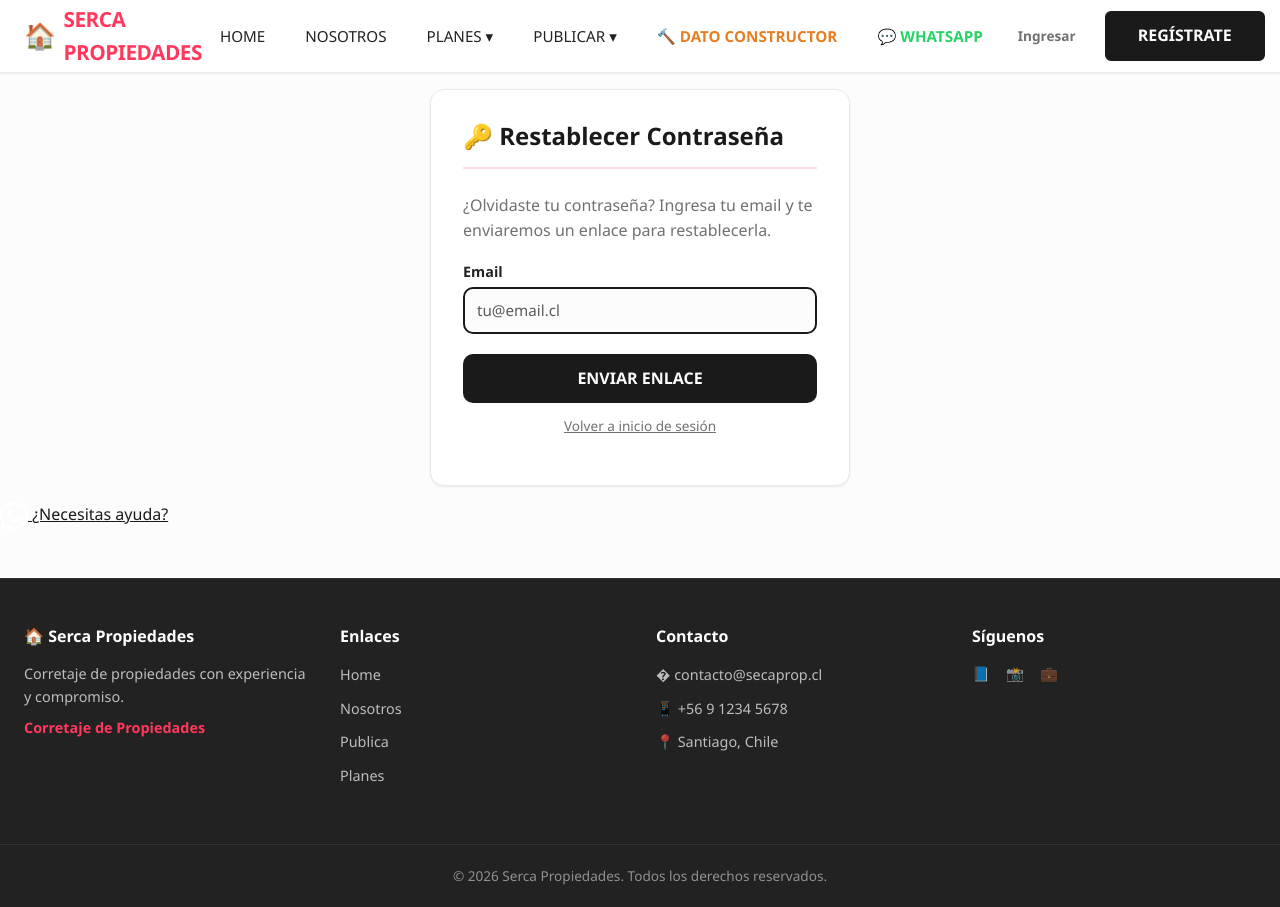
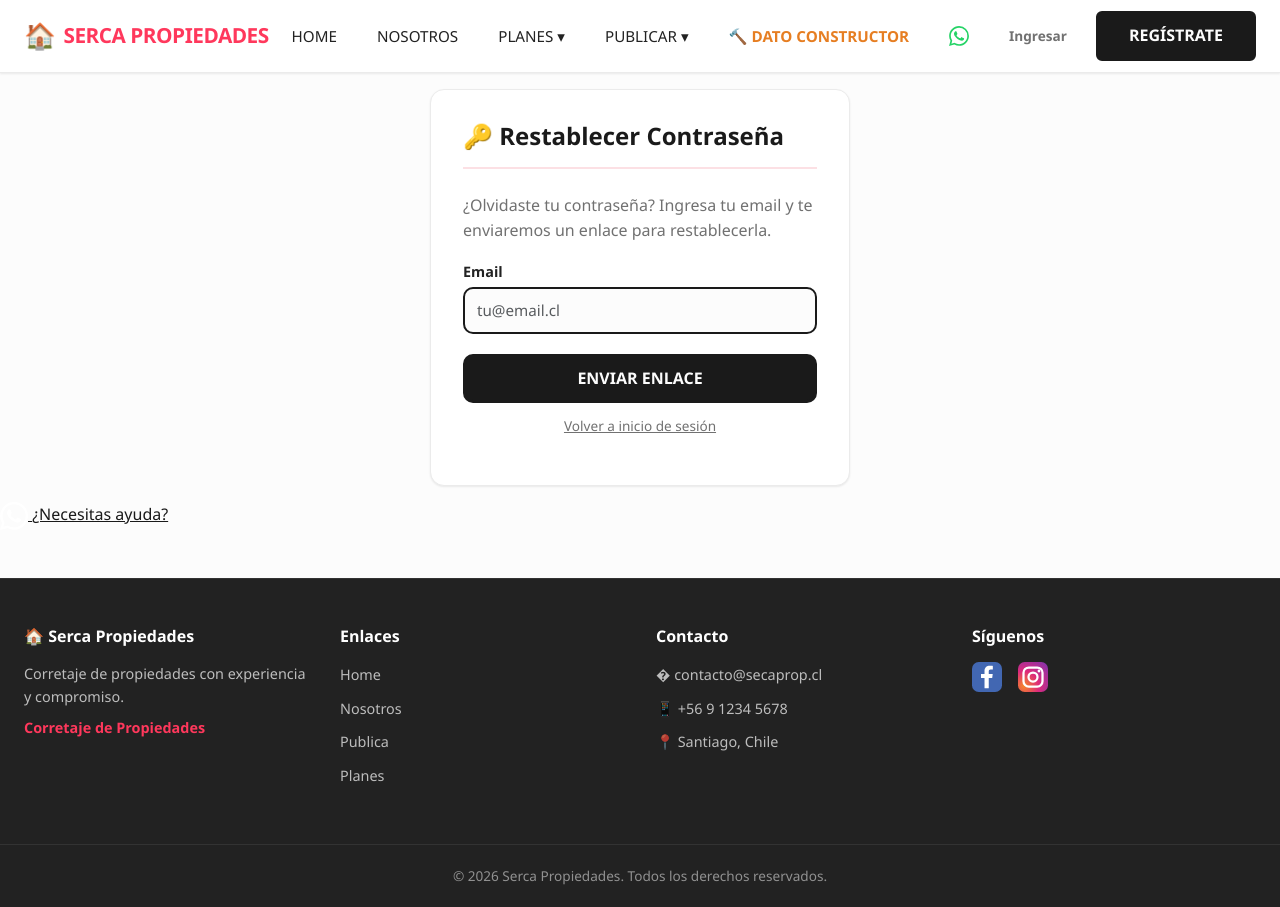
Before and after one commit to sercano74/SercaPropV01, a Django app: page /accounts/password/reset/ in a window 1280 px wide. Run offline with Django 5.2, Linux system fonts and the light colour scheme.

Commit message:
icono redes sociales

```diff
--- a/templates/base.html
+++ b/templates/base.html
@@ -197,7 +197,9 @@
                 {% endif %}
 
                 <a href="{% url 'lista_servicios' %}" class="nav-link" style="color:#e67e22;font-weight:700;">🔨 Dato Constructor</a>
-                <a href="https://wa.me/56936916684?text=Hola!%20Tengo%20una%20consulta%20sobre%20SercaProp" target="_blank" class="nav-link" style="color:#25D366;font-weight:600;">💬 WhatsApp</a>
+                <a href="https://wa.me/56936916684?text=Hola!%20Tengo%20una%20consulta%20sobre%20SercaProp" target="_blank" rel="noopener noreferrer" class="nav-link" style="display:inline-flex;align-items:center;color:#25D366;" aria-label="WhatsApp" title="WhatsApp">
+                    <img src="{% static 'images/icon-whatsapp.svg' %}" width="20" height="20" alt="WhatsApp" style="display:block;">
+                </a>
             </div>
 
             <div class="nav-actions">
@@ -327,10 +329,9 @@
             </div>
             <div>
                 <h4>Síguenos</h4>
-                <div style="display:flex;gap:16px;font-size:1.5rem;">
-                    <a href="#" aria-label="Facebook">📘</a>
-                    <a href="https://www.instagram.com/sercapropiedades?utm_source=qr&igsh=MXc1andwdHBiNTIwdQ==" target="_blank" rel="noopener noreferrer" aria-label="Instagram">📸</a>
-                    <a href="#" aria-label="LinkedIn">💼</a>
+                <div style="display:flex;gap:16px;align-items:center;">
+                    <a href="#" aria-label="Facebook"><img src="{% static 'images/icon-facebook.svg' %}" width="30" height="30" alt="Facebook" style="display:block;"></a>
+                    <a href="https://www.instagram.com/sercapropiedades?utm_source=qr&igsh=MXc1andwdHBiNTIwdQ==" target="_blank" rel="noopener noreferrer" aria-label="Instagram"><img src="{% static 'images/icon-instagram.svg' %}" width="30" height="30" alt="Instagram" style="display:block;"></a>
                 </div>
             </div>
         </div>
```
Also changed, not shown: static/images/icon-facebook.svg (added), static/images/icon-instagram.svg (added), static/images/icon-whatsapp.svg (added).
